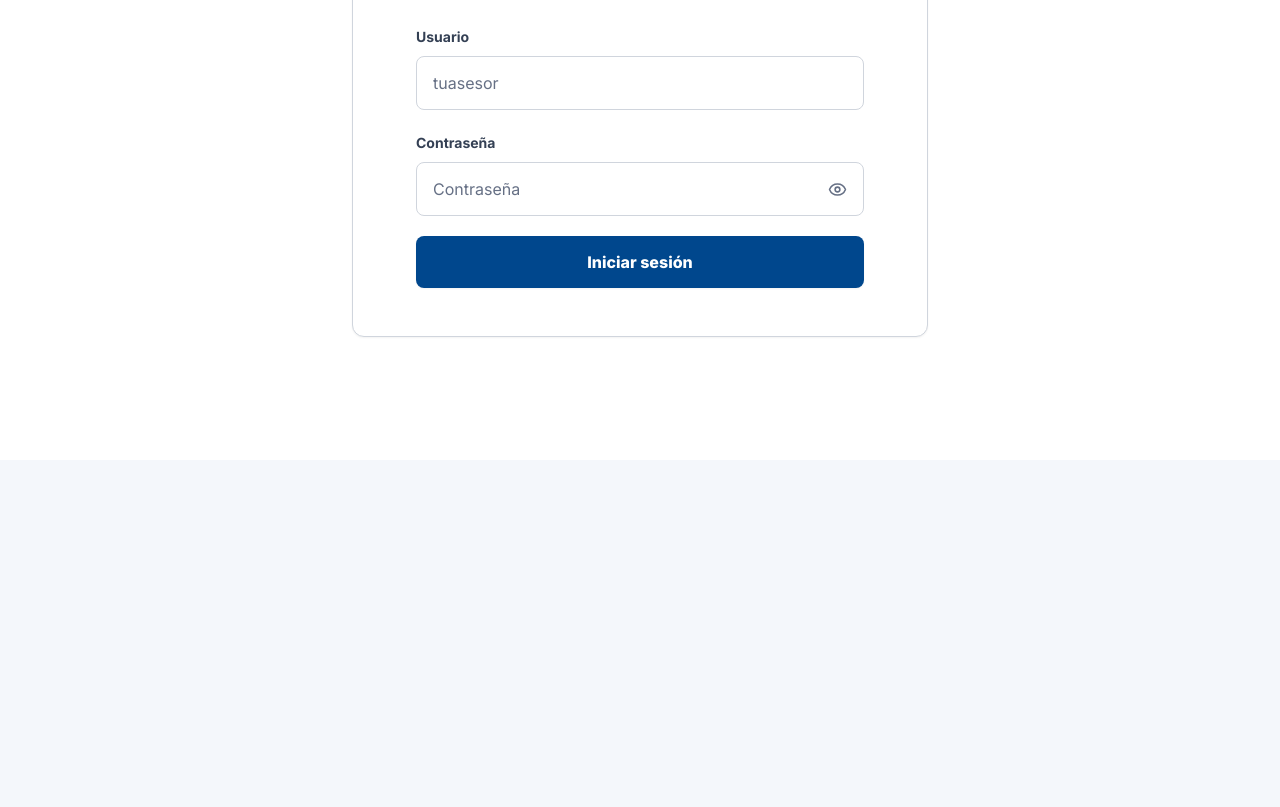
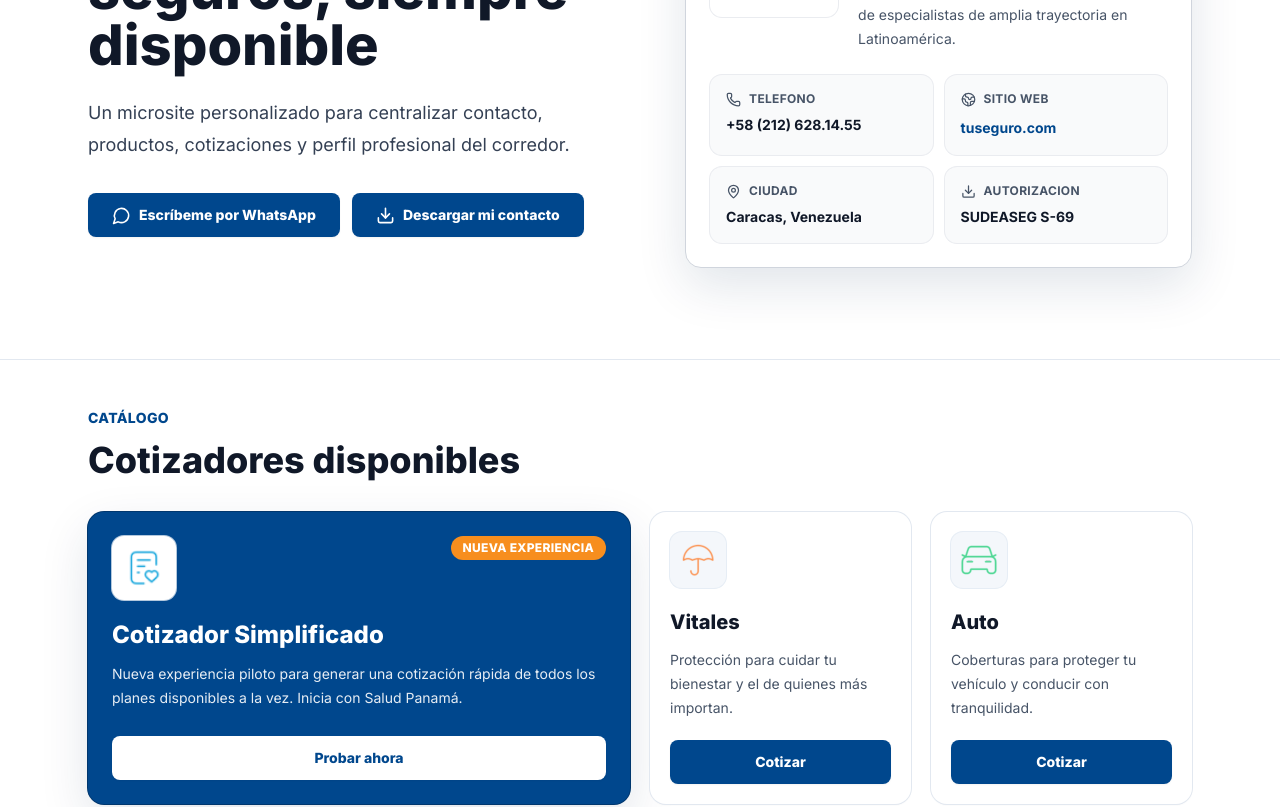
Before and after one commit to mlastra-dana/microsite_asesores, a React (Vite) app: page /asesor/2377 in a window 1280 px wide. Before the commit this address led to /login. Shown: the part 340-1147 px from the top of the page. Before the commit the page ends 800 px from the top, so only its background shows below. Built offline with nearby package versions, Linux system fonts and the light colour scheme.

Commit message:
modified:   src/App.tsx 	modified:   src/components/ProductCard.tsx 	modified:   src/data/products.ts

```diff
--- a/src/App.tsx
+++ b/src/App.tsx
@@ -1,8 +1,6 @@
 import { Navigate, Route, Routes } from 'react-router-dom';
-import RequireAdvisorAuth from './components/RequireAdvisorAuth';
 import ActivationPage from './pages/ActivationPage';
 import AdvisorEditPage from './pages/AdvisorEditPage';
-import LoginPage from './pages/LoginPage';
 import MicrositePage from './pages/MicrositePage';
 import NotFoundPage from './pages/NotFoundPage';
 import ProvisionPage from './pages/ProvisionPage';
@@ -10,18 +8,16 @@ import ProvisionPage from './pages/ProvisionPage';
 export default function App() {
   return (
     <Routes>
-      <Route path="/" element={<Navigate to="/login" replace />} />
-      <Route path="/login" element={<LoginPage />} />
+      <Route path="/" element={<Navigate to="/asesor/2377" replace />} />
+      <Route path="/login" element={<Navigate to="/asesor/2377" replace />} />
       <Route path="/activar" element={<ActivationPage />} />
       <Route path="/provisionar" element={<ProvisionPage />} />
       <Route path="/asesor/laura-lepage" element={<Navigate to="/asesor/2377" replace />} />
       <Route path="/asesor/tuseguro" element={<Navigate to="/asesor/2377" replace />} />
       <Route path="/asesor/laura-lepage/actualizar" element={<Navigate to="/asesor/2377/actualizar" replace />} />
       <Route path="/asesor/tuseguro/actualizar" element={<Navigate to="/asesor/2377/actualizar" replace />} />
-      <Route element={<RequireAdvisorAuth />}>
-        <Route path="/asesor/:advisorId" element={<MicrositePage />} />
-        <Route path="/asesor/:advisorId/actualizar" element={<AdvisorEditPage />} />
-      </Route>
+      <Route path="/asesor/:advisorId" element={<MicrositePage />} />
+      <Route path="/asesor/:advisorId/actualizar" element={<AdvisorEditPage />} />
       <Route path="*" element={<NotFoundPage />} />
     </Routes>
   );
--- a/src/components/ProductCard.tsx
+++ b/src/components/ProductCard.tsx
@@ -5,6 +5,33 @@ type ProductCardProps = {
 };
 
 export default function ProductCard({ product }: ProductCardProps) {
+  if (product.featured) {
+    return (
+      <article className="flex h-full flex-col rounded-2xl bg-[#00478D] p-6 text-white shadow-soft ring-1 ring-[#00376E] transition hover:-translate-y-0.5 hover:shadow-lg sm:col-span-2 lg:col-span-2">
+        <div className="flex items-start justify-between gap-4">
+          <div className="flex h-16 w-16 shrink-0 items-center justify-center rounded-xl bg-white ring-1 ring-white/70">
+            <img src={product.logoUrl} alt="" className="h-11 w-11 object-contain" />
+          </div>
+          {product.badge && (
+            <span className="rounded-full bg-[#F78E1E] px-3 py-1 text-xs font-extrabold uppercase tracking-wide text-white">
+              {product.badge}
+            </span>
+          )}
+        </div>
+        <h3 className="mt-5 text-2xl font-extrabold leading-tight">{product.title}</h3>
+        <p className="mt-3 flex-1 text-sm leading-6 text-white/90">{product.description}</p>
+        <a
+          href={product.url}
+          target="_blank"
+          rel="noreferrer"
+          className="mt-6 rounded-lg bg-white px-5 py-3 text-center text-sm font-extrabold text-[#00478D] shadow-sm transition hover:bg-[#F4F7FB]"
+        >
+          {product.ctaLabel ?? 'Cotizar'}
+        </a>
+      </article>
+    );
+  }
+
   return (
     <article className="flex h-full flex-col rounded-2xl bg-white p-5 shadow-sm ring-1 ring-slate-200 transition hover:-translate-y-0.5 hover:shadow-md">
       <div className="mb-5 flex h-14 w-14 items-center justify-center rounded-xl bg-[#F4F7FB] ring-1 ring-[#E6EDF5]">
@@ -18,7 +45,7 @@ export default function ProductCard({ product }: ProductCardProps) {
         rel="noreferrer"
         className="mt-5 rounded-lg bg-[#00478D] px-5 py-3 text-center text-sm font-extrabold text-white shadow-sm transition hover:bg-[#00376E]"
       >
-        Cotizar
+        {product.ctaLabel ?? 'Cotizar'}
       </a>
     </article>
   );
--- a/src/data/products.ts
+++ b/src/data/products.ts
@@ -12,9 +12,21 @@ export type Product = {
   description: string;
   logoUrl: string;
   url: string;
+  badge?: string;
+  ctaLabel?: string;
+  featured?: boolean;
 };
 
 export const products: Product[] = [
+  {
+    title: 'Cotizador Simplificado',
+    description: 'Nueva experiencia piloto para generar una cotización rápida de todos los planes disponibles a la vez. Inicia con Salud Panamá.',
+    logoUrl: saludLogo,
+    url: 'https://link.mercantilseguros.com/CotizadorMS_ADS_2377',
+    badge: 'Nueva experiencia',
+    ctaLabel: 'Probar ahora',
+    featured: true,
+  },
   {
     title: 'Vitales',
     description: 'Protección para cuidar tu bienestar y el de quienes más importan.',
```
